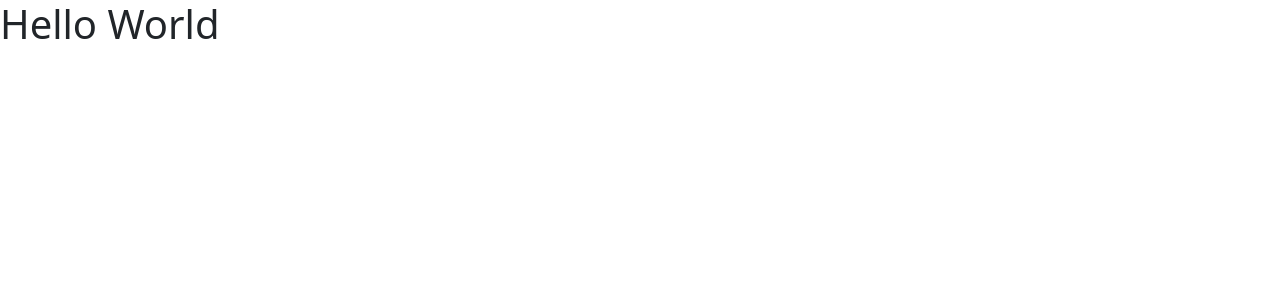
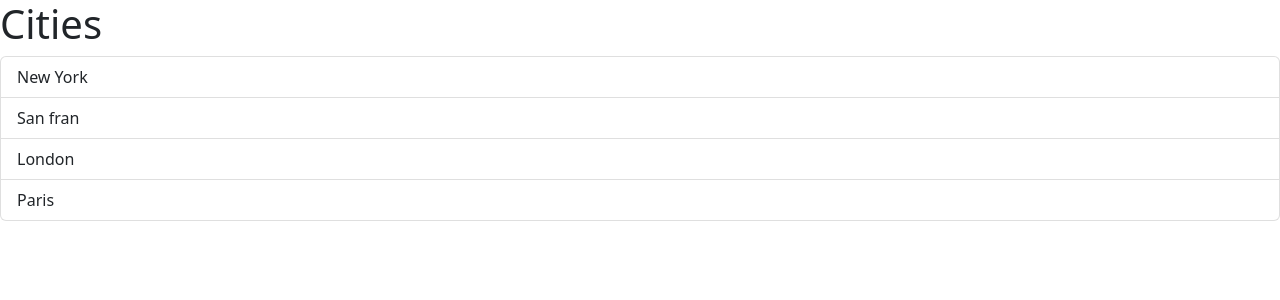
Before and after one commit to Patrick-Thompson9/js-learning, a React (Vite) app: page / in a window 1280 px wide. Shown: the top 300 px of the page. Built offline with nearby package versions, Linux system fonts and the light colour scheme.

Commit message:
created ListGroup component with props interface

```diff
--- a/src/App.tsx
+++ b/src/App.tsx
@@ -1,9 +1,13 @@
-import Message from "./Message";
+import ListGroup from "./Components/ListGroup";
+import React from "react";
 
 function App() {
-  return <div><Message/></div>
+  let items = ["New York", "San fran", "London", "Paris"];
+  return (
+    <div>
+      <ListGroup items={items} heading="Cities" />
+    </div>
+  );
 }
 
 export default App;
-
-console.log("TEST")
--- /dev/null
+++ b/src/Components/ListGroup.tsx
@@ -0,0 +1,38 @@
+import React, { MouseEvent, useState } from "react";
+
+// { items: [], heading: string }
+interface Props {
+  items: string[];
+  heading: string;
+}
+
+function ListGroup({ items, heading }: Props) {
+  //hook
+  const [selectedIndex, setSelectedIndex] = useState(-1);
+
+  return (
+    <>
+      <h1>{heading}</h1>
+      {items.length === 0 && <p>No items</p>}
+      <ul className="list-group">
+        {items.map((item, index) => (
+          <li
+            className={
+              selectedIndex === index
+                ? "list-group-item active"
+                : "list-group-item"
+            }
+            key={item}
+            onClick={() => {
+              setSelectedIndex(index);
+            }}
+          >
+            {item}
+          </li>
+        ))}
+      </ul>
+    </>
+  );
+}
+
+export default ListGroup;
```
